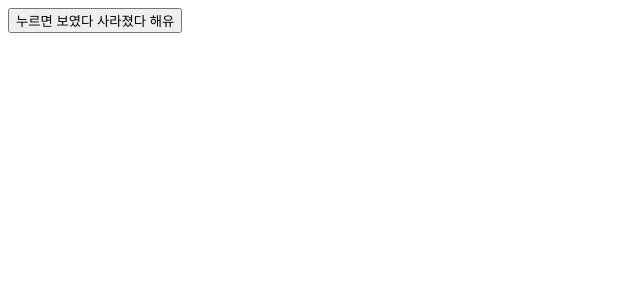
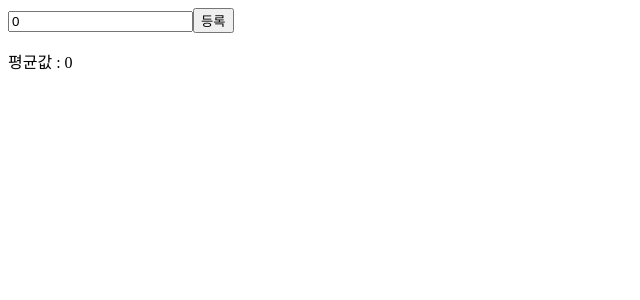
Before and after one commit to MayOwall/studying-react, a React (Create React App) app in the folder 리액트를 다루는 기술_김민준/code_practice2/: page / in a window 1280 px wide. Shown: the top 300 px of the page, without its empty margins (0-640 px from the left). Built offline with nearby package versions, Linux system fonts and the light colour scheme.

Commit message:
8.4 useMemo

```diff
--- a/리액트를 다루는 기술_김민준/code_practice2/src/App.js
+++ b/리액트를 다루는 기술_김민준/code_practice2/src/App.js
@@ -1,15 +1,9 @@
-import { useState } from "react";
-import Counter from "./Counter";
-import Info from "./Info";
+import Average from "./Average";
 
 function App() {
-  const [visible, setVisible] = useState(false);
   return (
     <div>
-      <button onClick={() => setVisible((v) => !v)}>
-        누르면 보였다 사라졌다 해유
-      </button>
-      {visible && <Info />}
+      <Average />
     </div>
   );
 }
--- /dev/null
+++ b/리액트를 다루는 기술_김민준/code_practice2/src/Average.js
@@ -0,0 +1,40 @@
+import { useState, useMemo } from "react";
+
+const getAverage = (numbers) => {
+  console.log("평균값 계산중..");
+  if (numbers.length === 0) return 0;
+  const sum = numbers.reduce((a, b) => a + b);
+  return sum / numbers.length;
+};
+
+const Average = () => {
+  const [list, setList] = useState([]);
+  const [number, setNumber] = useState(0);
+
+  const onChange = (e) => {
+    setNumber(e.target.value);
+  };
+
+  const onInsert = (e) => {
+    const nextList = list.concat(parseInt(number));
+    setList(nextList);
+    setNumber(0);
+  };
+
+  const avg = useMemo(() => getAverage(list), [list]);
+
+  return (
+    <div>
+      <input value={number} onChange={onChange} />
+      <button onClick={onInsert}>등록</button>
+      <ul>
+        {list.map((value, idx) => (
+          <li key={idx}>{value}</li>
+        ))}
+      </ul>
+      <div>평균값 : {avg}</div>
+    </div>
+  );
+};
+
+export default Average;
```
